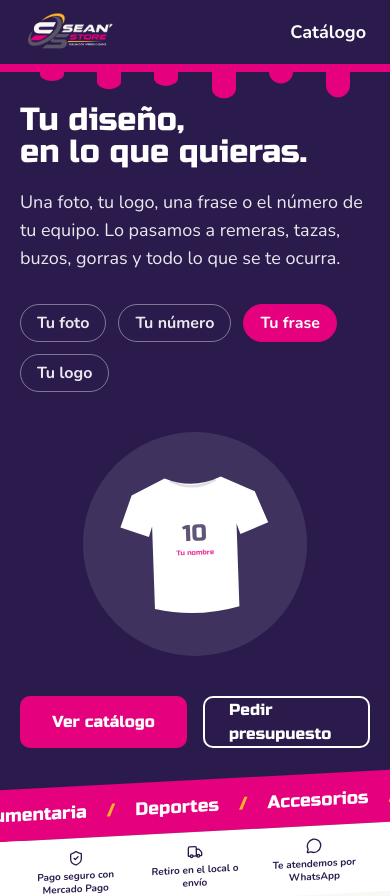
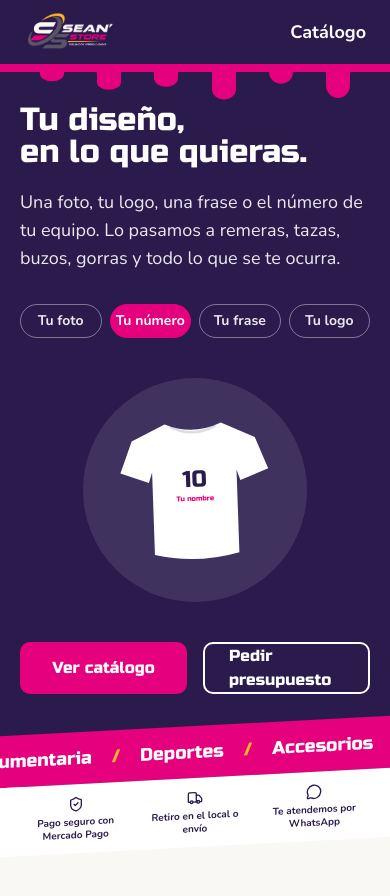
Before and after one commit to franlopric06/iest-tfi_seanstore, a React (Vite) app in the folder frontend/: page / in a window 390 px wide. Shown: the top 896 px of the page. Built offline with nearby package versions, Linux system fonts and the light colour scheme.

Commit message:
pasa los chips del hero a una grilla de 4 columnas en celular (001-T08)

```diff
--- a/frontend/src/components/tienda/HeroSublimado.jsx
+++ b/frontend/src/components/tienda/HeroSublimado.jsx
@@ -80,12 +80,12 @@ const HeroSublimado = () => {
             {textos.hero.bajada}
           </motion.p>
 
-          <ul className="mt-8 flex flex-wrap gap-3">
+          <ul className="mt-8 grid w-full grid-cols-4 gap-2 md:flex md:flex-wrap md:justify-start md:gap-3">
             {textos.hero.chips.map((chip, indice) => (
               <li
                 key={chip}
                 aria-current={indice === diseno ? 'true' : undefined}
-                className={`rounded-full border px-4 py-1.5 text-base font-bold ${
+                className={`rounded-full border px-1 py-1.5 text-center text-sm font-bold md:px-4 md:text-base ${
                   indice === diseno
                     ? 'border-magenta bg-magenta text-white'
                     : 'border-white/40 text-white/90'
```
Also changed, not shown: 1 other file (tests, documents, lock files or other folders).
